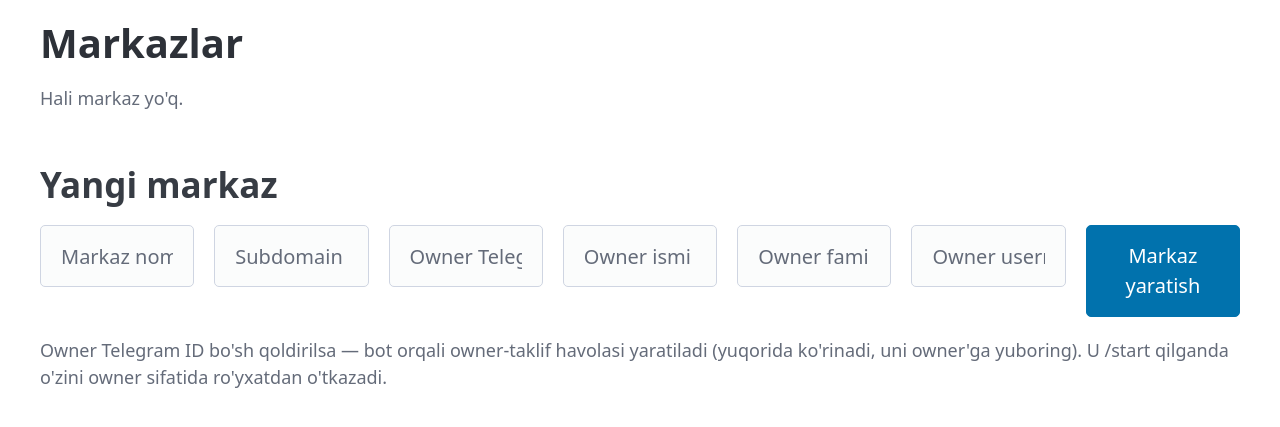
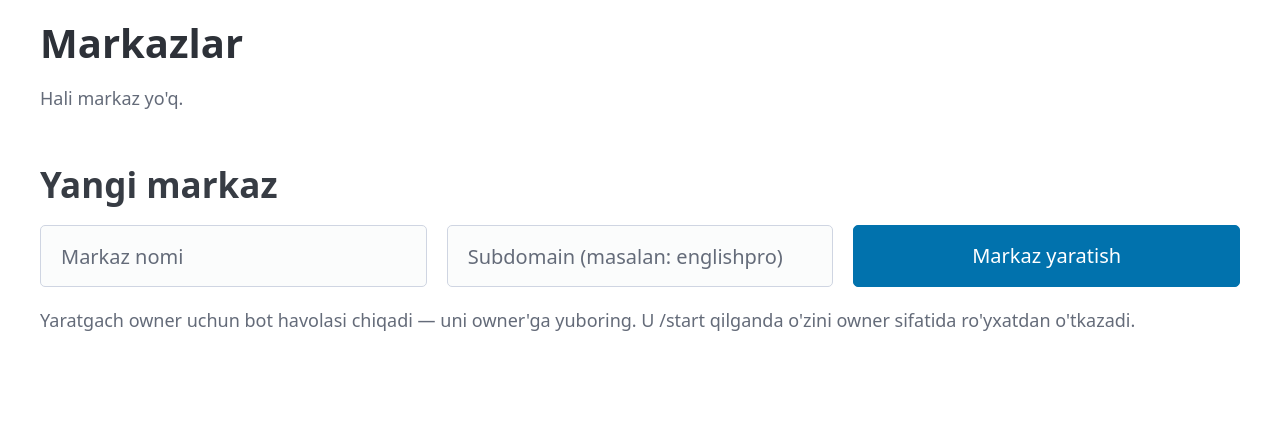
Before and after one commit to KabirovElmurod/DavomatEduCenter, a FastAPI app: template app/admin/templates/centers.html in a window 1280 px wide. Shown: the part 90-517 px from the top of the page. Run offline with FastAPI, Linux system fonts and the light colour scheme; the template is opened without the code that fills it, so the values that code supplies are empty; parts of the project's set-up code (start-up, migrations or seed data) failed here and were passed over; some libraries are stand-ins or nearby versions.

Commit message:
Educenter

```diff
--- a/app/admin/templates/centers.html
+++ b/app/admin/templates/centers.html
@@ -33,12 +33,8 @@
   <div class="grid">
     <input type="text" name="name" placeholder="Markaz nomi" required>
     <input type="text" name="subdomain" placeholder="Subdomain (masalan: englishpro)">
-    <input type="text" name="owner_telegram_id" placeholder="Owner Telegram ID (ixtiyoriy)">
-    <input type="text" name="owner_first_name" placeholder="Owner ismi (ixtiyoriy)">
-    <input type="text" name="owner_last_name" placeholder="Owner familiyasi">
-    <input type="text" name="owner_username" placeholder="Owner username (@sizsiz)">
     <button type="submit">Markaz yaratish</button>
   </div>
-  <p class="muted">Owner Telegram ID bo'sh qoldirilsa — bot orqali owner-taklif havolasi yaratiladi (yuqorida ko'rinadi, uni owner'ga yuboring). U /start qilganda o'zini owner sifatida ro'yxatdan o'tkazadi.</p>
+  <p class="muted">Yaratgach owner uchun bot havolasi chiqadi — uni owner'ga yuboring. U /start qilganda o'zini owner sifatida ro'yxatdan o'tkazadi.</p>
 </form>
 {% endblock %}
```
